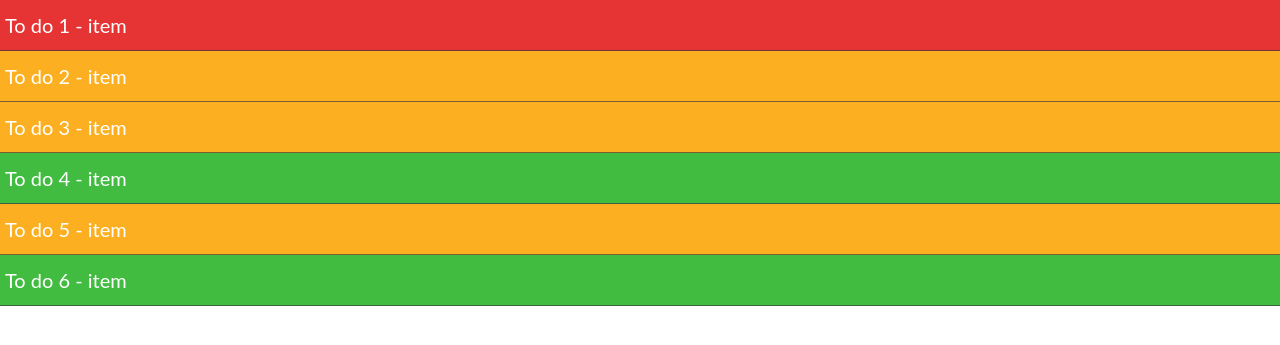
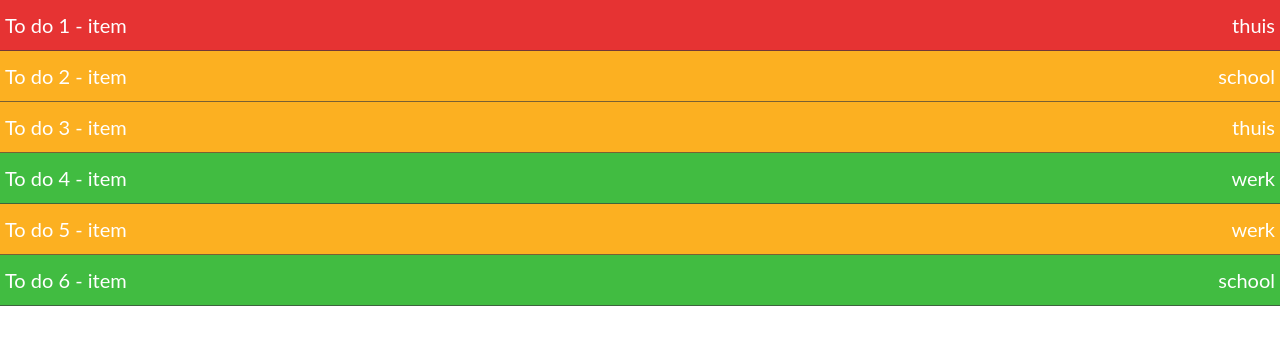
Before and after one commit to yarondassonneville/php1-Git, a PHP site: the page made by week1/test jezelf 3/index.php in a window 1280 px wide. Shown: the top 345 px of the page. Run offline with PHP 8.4, Linux system fonts and the light colour scheme.

Commit message:
added Category functionality

```diff
--- a/week1/test jezelf 3/index.php
+++ b/week1/test jezelf 3/index.php
@@ -38,6 +38,18 @@
         .red {
             background-color:#e63333;
         }
+
+        h2 {
+            float:left;
+        }
+
+        p.where {
+            float:right;
+        }
+
+        .clearfix {
+            clear:both;
+        }
     </style>
 </head>
 <body>
@@ -56,7 +68,9 @@
                 break;
         }
         ?>">
-            <h><?php echo $toDoItem["beschrijving"] ?></h>
+            <h2><?php echo $toDoItem["beschrijving"] ?></h2>
+            <p class="where"><?php echo $toDoItem["categorie"] ?></p>
+            <div class="clearfix"></div>
         </div>
         <?php endforeach; ?>
     </div>
```
